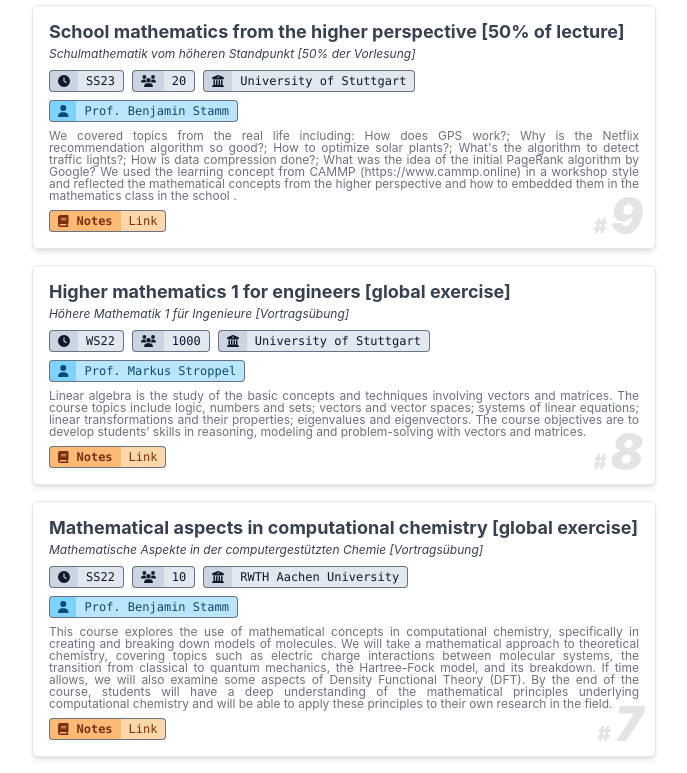
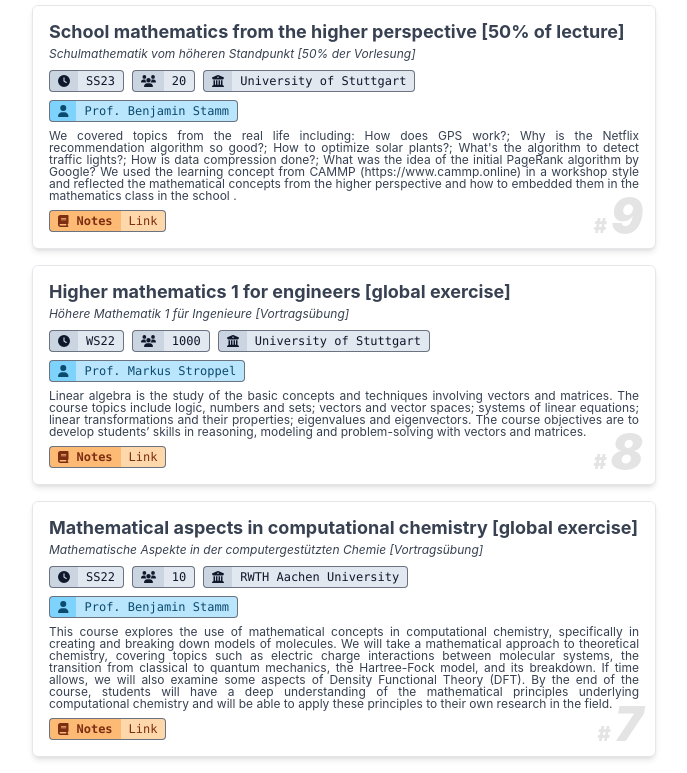
Before and after one commit to lamBOOO/thsn.dev, a Next.js app: page / in a window 1280 px wide. Shown: the part 7460-8233 px from the top of the page, without its empty margins (296-983 px from the left). Built offline with nearby package versions, Linux system fonts and the light colour scheme.

Commit message:
fix darkmode also for teaching

```diff
--- a/app/home-page.tsx
+++ b/app/home-page.tsx
@@ -961,7 +961,7 @@ export default function Home({ allPostsData }: any) {
               }
             </div>
             <div>
-              <p className='font-normal text-xs leading-3 text-justify my-2 text-gray-500'>
+              <p className='font-normal text-xs leading-3 text-justify my-2'>
                 {description}
               </p>
               <div className="flex flex-wrap gap-2 leading-none">
```
